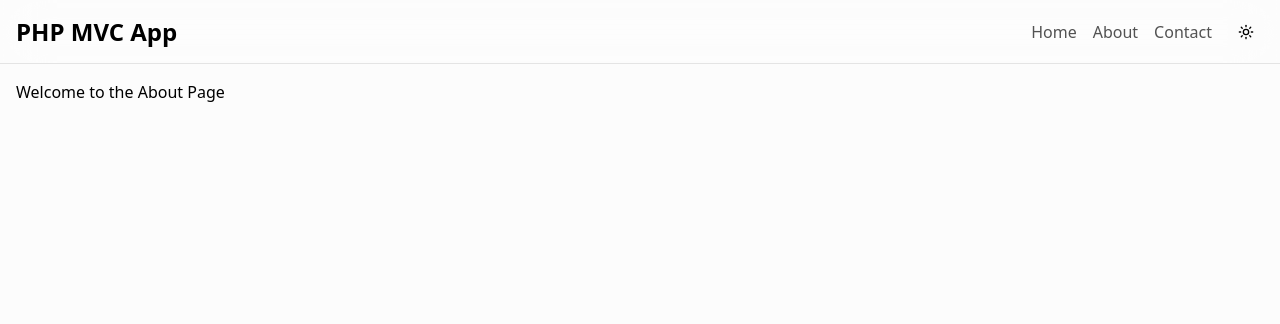
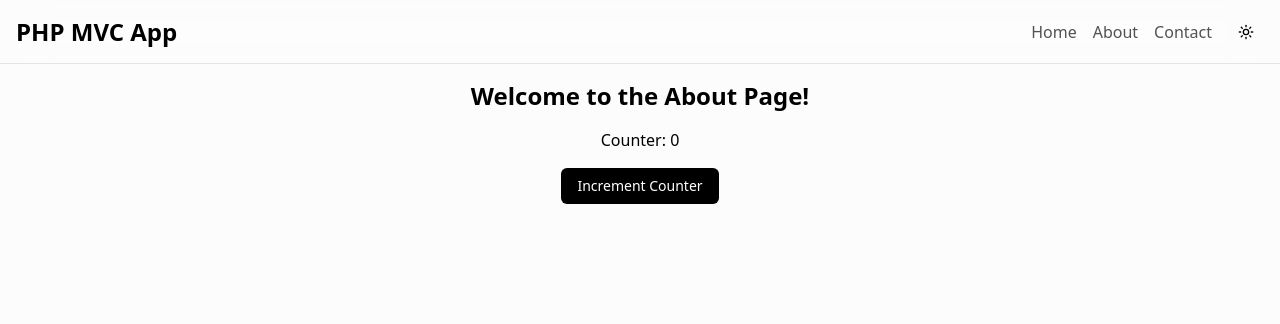
Before and after one commit to tiesen243/php-mysql, a PHP site: template app/views/about/page.php in a window 1280 px wide. Shown: the top 324 px of the page. Run offline with PHP 8.4, Linux system fonts and the light colour scheme; the template is opened without the code that fills it, so the values that code supplies are empty; style sheets or scripts are compiled from the project's sources.

Commit message:
feat: vue

```diff
--- a/app/views/_layout.php
+++ b/app/views/_layout.php
@@ -9,6 +9,8 @@
 
     <link rel="icon" type="image/x-icon" href="/favicon.ico">
     <link href="/css/globals.css" rel="stylesheet">
+
+    <script src="https://unpkg.com/vue@3/dist/vue.global.js"></script>
   </head>
 
   <body>
--- a/app/views/about/page.php
+++ b/app/views/about/page.php
@@ -1,3 +1,34 @@
-<main class="container py-4">
-  <h1>Welcome to the About Page</h1>
+<main class="container py-4" id="app">
 </main>
+
+<script>
+  Vue.createApp({
+    data() {
+      const counter = Vue.ref(0);
+
+      return {
+        message: 'Welcome to the About Page!',
+        counter: counter
+      };
+    },
+    methods: {
+      incrementCounter() {
+        this.counter++;
+      }
+    },
+
+    template: /* HTML */`
+      <div class="text-center flex flex-col items-center justify-center gap-4">
+        <h1 class="text-2xl font-bold">{{ message }}</h1>
+
+        <p>Counter: {{ counter }}</p>
+        <button
+        @click="incrementCounter"
+          class="h-9 bg-primary text-primary-foreground rounded-md inline-flex items-center justify-center text-sm font-medium px-4 hover:bg-primary/80 transition-colors"
+        >
+          Increment Counter
+        </button>
+      </div>
+    `
+  }).mount('#app');
+</script>
```
